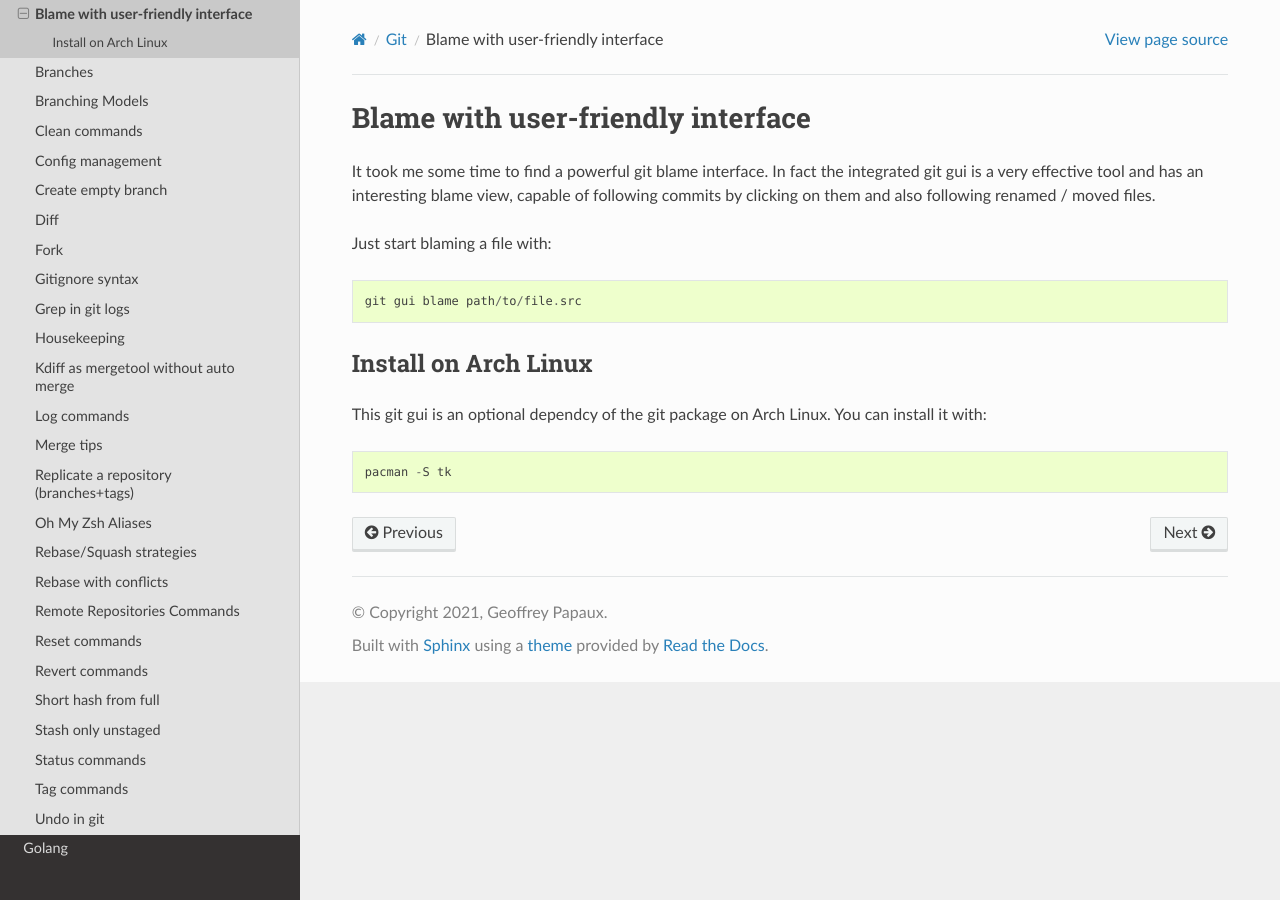
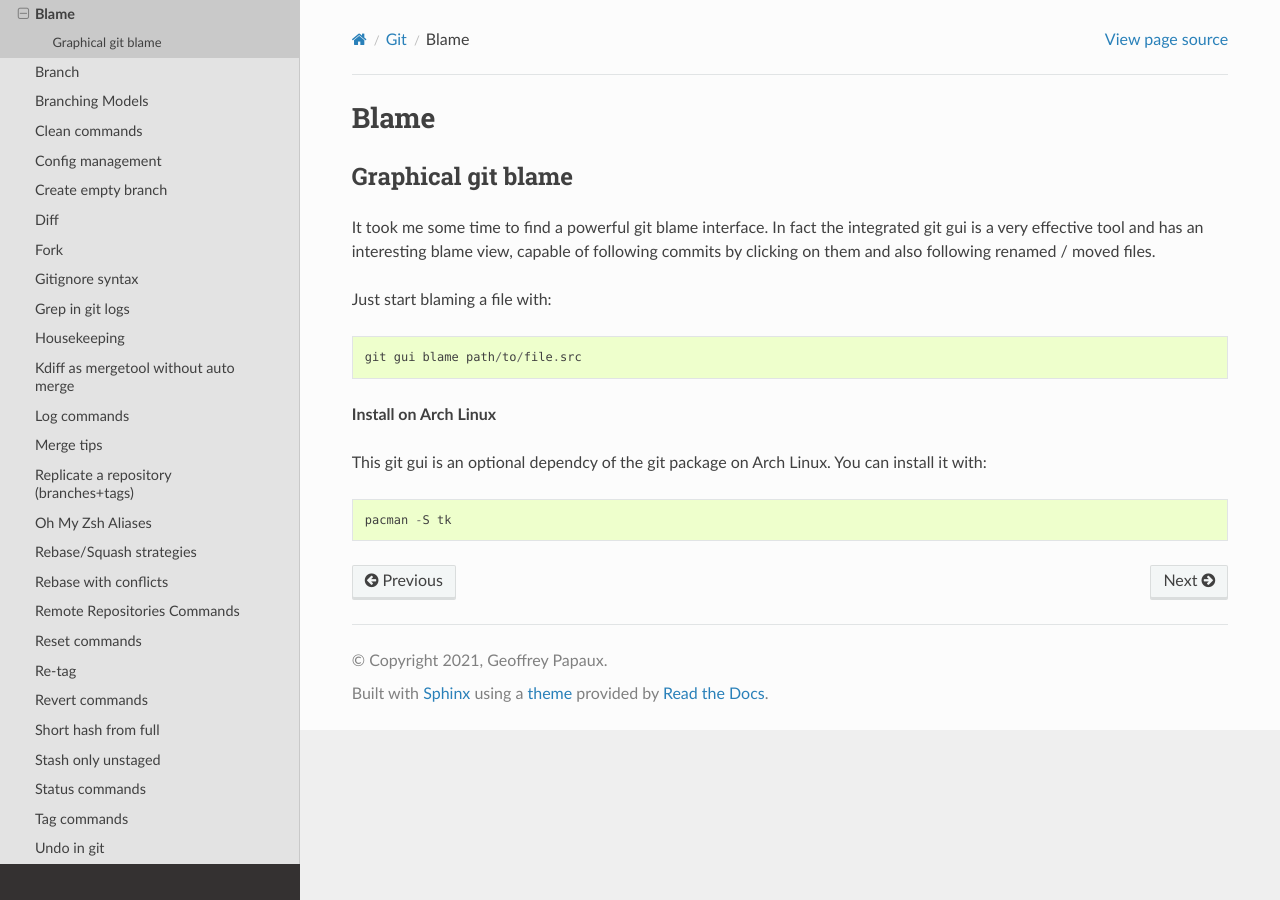
Before and after one commit to papaux/til, a Sphinx documentation site: the page built from source/git/blame.rst, in a window 1280 px wide. Built offline with Sphinx 7.4.7 and the Read the Docs theme 2.0.0, drawn with Linux system fonts in a browser that asks for light colours.

```diff
--- a/source/git/_.rst
+++ b/source/git/_.rst
@@ -4,8 +4,8 @@ Git
 .. toctree::
    :maxdepth: 1
 
-   blame-user-friendly-interface.rst
-   branches.rst
+   blame.rst
+   branch.rst
    branching-models.rst
    clean.rst
    config.rst
--- a/source/git/blame-user-friendly-interface.rst
+++ b/source/git/blame.rst
@@ -1,5 +1,8 @@
-Blame with user-friendly interface
------------------------------------
+Blame
+-----
+
+Graphical git blame
+~~~~~~~~~~~~~~~~~~~
 
 It took me some time to find a powerful git blame interface. In fact the integrated git gui is a very effective tool and has an interesting blame view, capable of following commits by clicking on them and also following renamed / moved files.
 
@@ -10,8 +13,8 @@ Just start blaming a file with:
   git gui blame path/to/file.src
 
 
-Install on Arch Linux
-~~~~~~~~~~~~~~~~~~~~~~
+**Install on Arch Linux**
+
 This git gui is an optional dependcy of the git package on Arch Linux.
 You can install it with:
 
--- a/source/git/branches.rst
+++ b/source/git/branch.rst
@@ -1,4 +1,4 @@
-Branches
+Branch
 --------
 
 List all branches
--- a/source/git/housekeeping.rst
+++ b/source/git/housekeeping.rst
@@ -4,7 +4,6 @@ Housekeeping
 Branches
 ~~~~~~~~
 
-
 Delete local refs to the branches that don't exist on the remote (doesn't affect local branches)::
 
   git remote prune origin
```
Also changed, not shown: other parts of source/git/_.rst (+1 -0 lines), source/git/retag.rst (added, +18 -0 lines).
